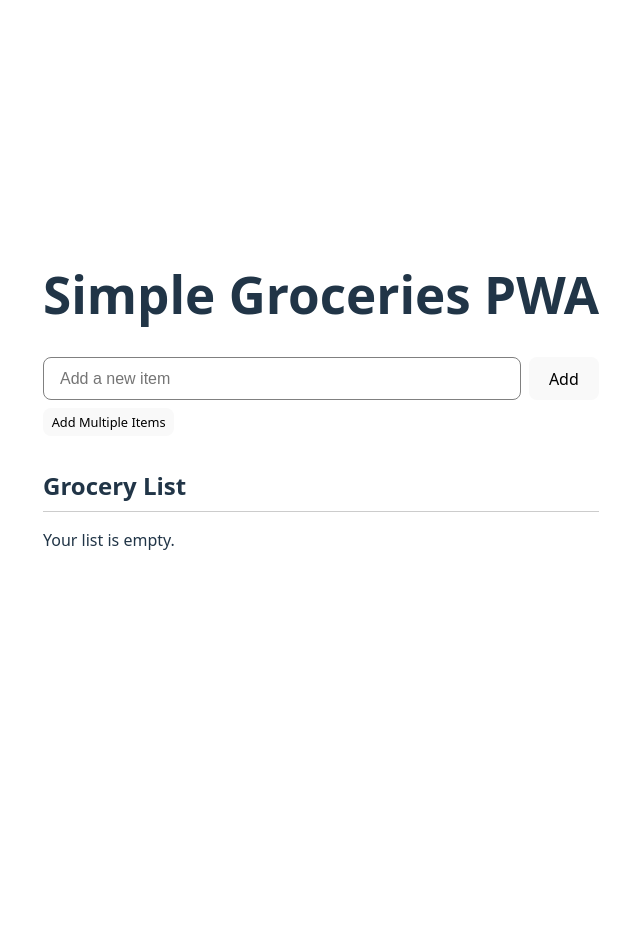
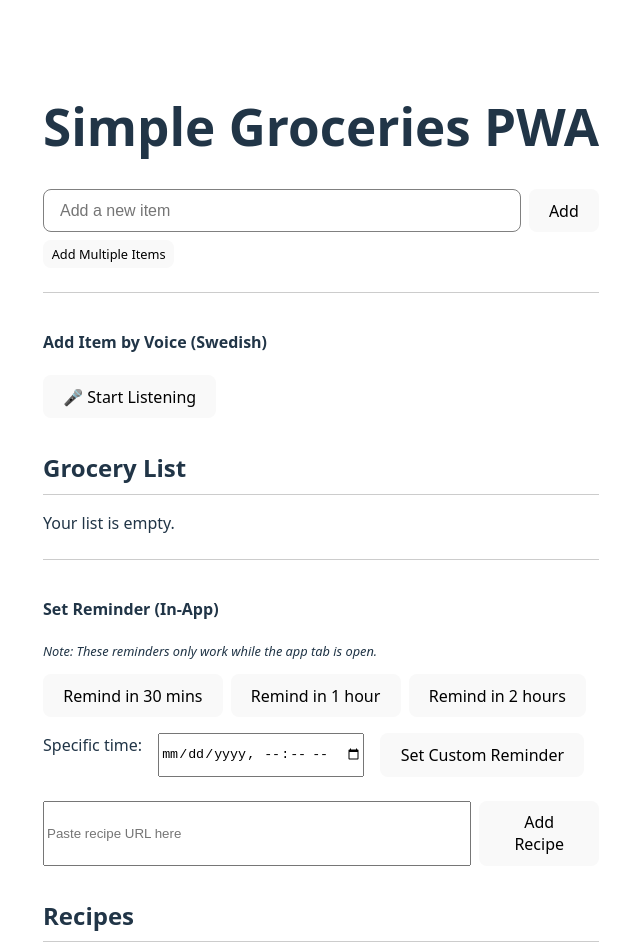
Before and after one commit to wenziie/SimpleGroceriesPWA, a React (Vite) app: page / in a window 1280 px wide. Shown: the top 952 px of the page, without its empty margins (319-959 px from the left). Before the commit the page ends 800 px from the top, so only its background shows below. Built offline with nearby package versions, Linux system fonts and the light colour scheme.

Commit message:
fix: Stabilize dev server by adding missing deps and re-enable all features

```diff
--- a/package.json
+++ b/package.json
@@ -15,6 +15,7 @@
   },
   "devDependencies": {
     "@eslint/js": "^9.21.0",
+    "@types/node": "^22.14.0",
     "@types/react": "^19.0.10",
     "@types/react-dom": "^19.0.4",
     "@vitejs/plugin-react": "^4.3.4",
@@ -22,6 +23,7 @@
     "eslint-plugin-react-hooks": "^5.1.0",
     "eslint-plugin-react-refresh": "^0.4.19",
     "globals": "^15.15.0",
+    "typescript": "^5.8.3",
     "vite": "^6.2.0"
   }
 }
--- a/src/App.jsx
+++ b/src/App.jsx
@@ -2,19 +2,19 @@ import { useState, useEffect } from 'react'
 import './App.css'
 import AddItemForm from './components/AddItemForm'
 import GroceryList from './components/GroceryList'
-// import AddRecipeForm from './components/AddRecipeForm' // Disabled
-// import RecipeList from './components/RecipeList' // Disabled
-// import VoiceInput from './components/VoiceInput' // Disabled
-// import ReminderSetter from './components/ReminderSetter' // Disabled
+import AddRecipeForm from './components/AddRecipeForm'
+import RecipeList from './components/RecipeList'
+import VoiceInput from './components/VoiceInput' // Re-enable import
+import ReminderSetter from './components/ReminderSetter' // Re-enable import
 
 const LOCAL_STORAGE_KEY_ITEMS = 'simple-groceries-pwa.items'
-// const LOCAL_STORAGE_KEY_RECIPES = 'simple-groceries-pwa.recipes' // Disabled
+const LOCAL_STORAGE_KEY_RECIPES = 'simple-groceries-pwa.recipes'
 
 function App() {
   // State for grocery items
   const [items, setItems] = useState([])
-  // State for recipes - Disabled
-  // const [recipes, setRecipes] = useState([])
+  // State for recipes
+  const [recipes, setRecipes] = useState([])
 
   // Load items from localStorage on initial render
   useEffect(() => {
@@ -29,8 +29,7 @@ function App() {
     localStorage.setItem(LOCAL_STORAGE_KEY_ITEMS, JSON.stringify(items))
   }, [items])
 
-  // --- Effect to handle shared URL on load --- Disabled
-  /*
+  // --- Effect to handle shared URL on load ---
   useEffect(() => {
     const queryParams = new URLSearchParams(window.location.search);
     const sharedUrl = queryParams.get('url');
@@ -39,7 +38,6 @@ function App() {
       window.history.replaceState({}, document.title, window.location.pathname);
     }
   }, []);
-  */
 
   // Function to add a new item
   const addItem = (name) => {
@@ -71,8 +69,7 @@ function App() {
     setItems(prevItems => prevItems.filter(item => !item.completed))
   }
 
-  // --- Recipe Logic --- Disabled
-  /*
+  // --- Recipe Logic ---
   // Load recipes from localStorage
   useEffect(() => {
     const storedRecipes = JSON.parse(localStorage.getItem(LOCAL_STORAGE_KEY_RECIPES))
@@ -127,31 +124,29 @@ function App() {
       setItems(prevItems => [...prevItems, ...newItems]);
     }
   };
-  */
 
   return (
     <>
       <h1>Simple Groceries PWA</h1>
       {/* Only render core grocery components */}
       <AddItemForm onAddItem={addItem} />
-      {/* <VoiceInput onAddItem={addItem} /> */}
+      <VoiceInput onAddItem={addItem} />
       <GroceryList
         items={items}
         onToggleComplete={toggleComplete}
         onDeleteItem={deleteItem}
         onClearCompleted={clearCompletedItems}
       />
-      {/* <ReminderSetter /> */}
+      <ReminderSetter />
 
-      {/* Recipe Section Disabled*/}
-      {/*
+      {/* Recipe Section Re-enabled*/}
       <AddRecipeForm onAddRecipe={addRecipe} />
       <RecipeList
         recipes={recipes}
         onDeleteRecipe={deleteRecipe}
         onAddIngredients={addIngredientsFromRecipe}
       />
-      */}
+
 
     </>
   )
```
Also changed, not shown: 1 other file (tests, documents, lock files or other folders).
